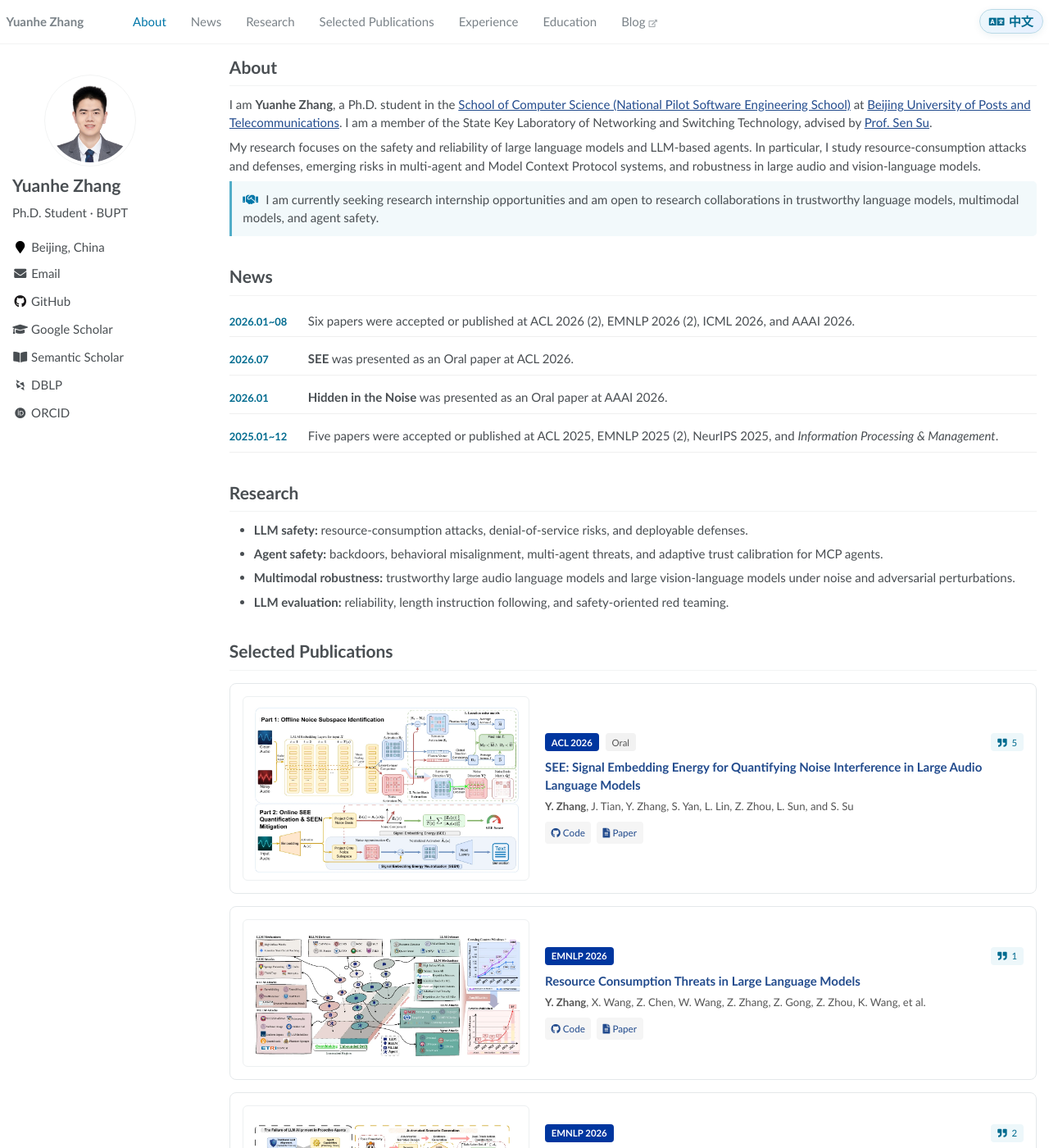
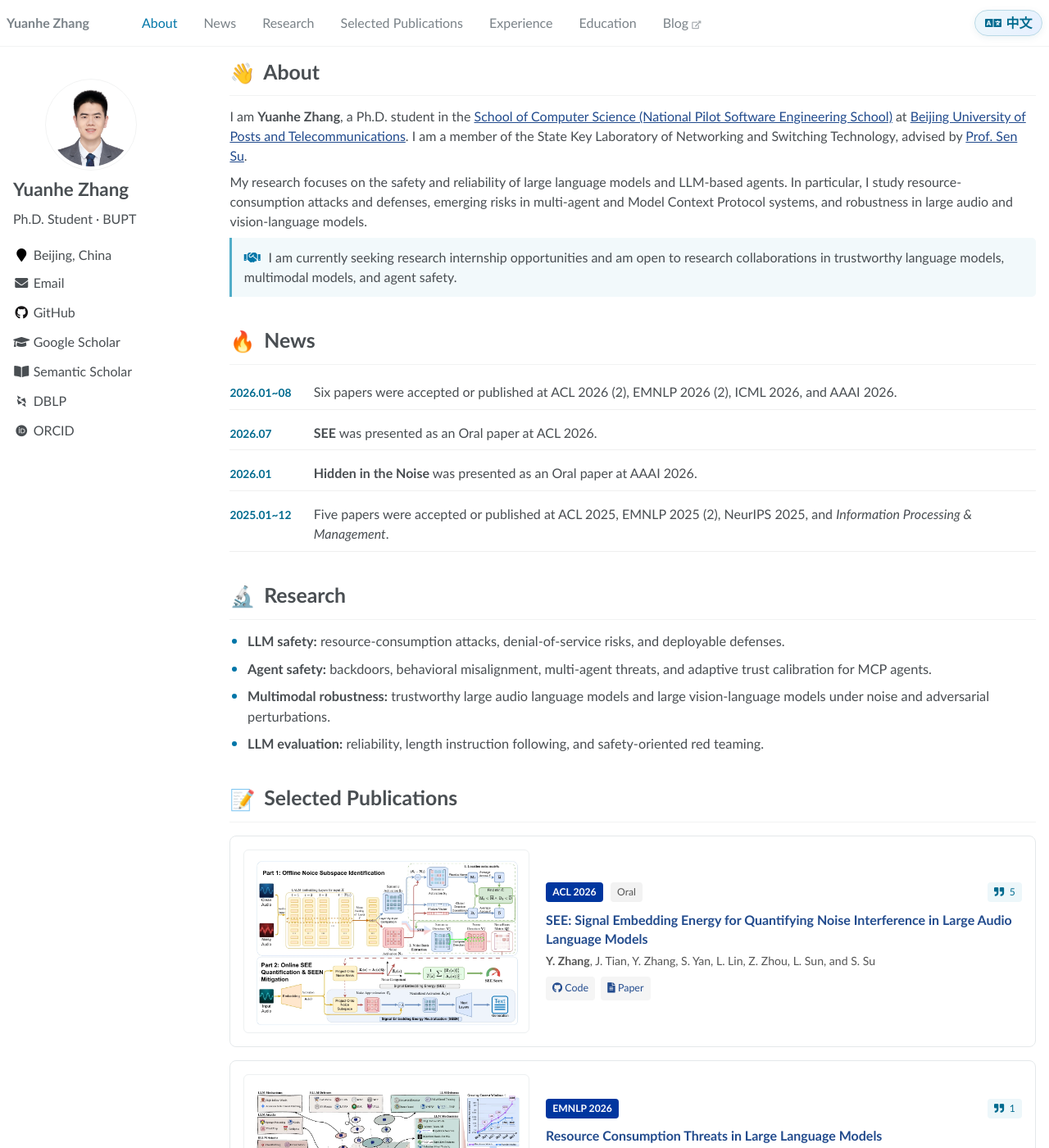
Before and after one commit to shuita2333/CV, a Jekyll site: the page built from _pages/about.md, in a window 1280 px wide and 1400 px high. Shown: the whole window at 82% size. Built offline with Jekyll 4.4.1, drawn with Linux system fonts in a browser that asks for light colours; some web fonts are replaced.

Commit message:
Add section icons and enlarge typography

```diff
--- a/_pages/about.md
+++ b/_pages/about.md
@@ -7,6 +7,7 @@ author_profile: true
 
 <section id="about" class="cv-section anchor-section" aria-labelledby="about-heading">
   <h1 id="about-heading">
+    <span class="section-icon" aria-hidden="true">👋</span>
     <span data-lang="en">About</span>
     <span data-lang="zh" hidden>关于</span>
   </h1>
@@ -26,6 +27,7 @@ author_profile: true
 
 <section id="news" class="cv-section anchor-section" aria-labelledby="news-heading">
   <h1 id="news-heading">
+    <span class="section-icon" aria-hidden="true">🔥</span>
     <span data-lang="en">News</span>
     <span data-lang="zh" hidden>最新动态</span>
   </h1>
@@ -39,6 +41,7 @@ author_profile: true
 
 <section id="research" class="cv-section anchor-section" aria-labelledby="research-heading">
   <h1 id="research-heading">
+    <span class="section-icon" aria-hidden="true">🔬</span>
     <span data-lang="en">Research</span>
     <span data-lang="zh" hidden>研究方向</span>
   </h1>
@@ -64,6 +67,7 @@ author_profile: true
 
 <section id="publications" class="cv-section anchor-section" aria-labelledby="publications-heading">
   <h1 id="publications-heading">
+    <span class="section-icon" aria-hidden="true">📝</span>
     <span data-lang="en">Selected Publications</span>
     <span data-lang="zh" hidden>代表性论文</span>
   </h1>
@@ -72,6 +76,7 @@ author_profile: true
 
 <section id="experience" class="cv-section anchor-section" aria-labelledby="experience-heading">
   <h1 id="experience-heading">
+    <span class="section-icon" aria-hidden="true">💼</span>
     <span data-lang="en">Research Experience</span>
     <span data-lang="zh" hidden>实习经历</span>
   </h1>
@@ -83,6 +88,7 @@ author_profile: true
 
 <section id="education" class="cv-section anchor-section" aria-labelledby="education-heading">
   <h1 id="education-heading">
+    <span class="section-icon" aria-hidden="true">🎓</span>
     <span data-lang="en">Education</span>
     <span data-lang="zh" hidden>教育经历</span>
   </h1>
@@ -94,6 +100,7 @@ author_profile: true
 
 <section id="projects" class="cv-section anchor-section" aria-labelledby="projects-heading">
   <h1 id="projects-heading">
+    <span class="section-icon" aria-hidden="true">💻</span>
     <span data-lang="en">Projects</span>
     <span data-lang="zh" hidden>项目</span>
   </h1>
@@ -105,6 +112,7 @@ author_profile: true
 
 <section id="service" class="cv-section anchor-section" aria-labelledby="service-heading">
   <h1 id="service-heading">
+    <span class="section-icon" aria-hidden="true">🤝</span>
     <span data-lang="en">Academic Service</span>
     <span data-lang="zh" hidden>学术服务</span>
   </h1>
@@ -120,6 +128,7 @@ author_profile: true
 
 <section id="contact" class="cv-section anchor-section" aria-labelledby="contact-heading">
   <h1 id="contact-heading">
+    <span class="section-icon" aria-hidden="true">✉️</span>
     <span data-lang="en">Contact</span>
     <span data-lang="zh" hidden>联系方式</span>
   </h1>
--- a/assets/css/main.scss
+++ b/assets/css/main.scss
@@ -110,6 +110,7 @@ h1:before, .anchor:before {
 
 /* Yuanhe Zhang single-page CV customizations */
 html {
+  font-size: 16px;
   scroll-behavior: smooth;
 }
 
@@ -127,6 +128,16 @@ html {
 
 .cv-section:first-child h1 {
   margin-top: 0;
+}
+
+.cv-section > h1 {
+  font-size: 1.55rem;
+}
+
+.section-icon {
+  display: inline-block;
+  margin-right: .3rem;
+  vertical-align: -.05em;
 }
 
 .masthead__menu {
@@ -193,12 +204,23 @@ html {
   border-radius: 50%;
 }
 
-.research-list {
+.research-list,
+.compact-cv-list {
+  font-size: 1.02rem;
   margin-bottom: 1.25rem;
+  margin-left: 0;
+  padding-inline-start: 1.35rem;
 }
 
-.research-list li {
+.research-list li,
+.compact-cv-list li {
   margin-bottom: .45rem;
+}
+
+.research-list li::marker,
+.compact-cv-list li::marker {
+  color: #0076a8;
+  font-size: 1.1em;
 }
 
 .section-note {
@@ -417,13 +439,11 @@ html {
 }
 
 .compact-cv-list {
-  font-size: .92rem;
   list-style: disc;
-  margin: 0 0 1.25rem 1.15rem;
+  margin-top: 0;
 }
 
 .compact-cv-list li {
-  margin-bottom: .4rem;
   padding-left: .15rem;
 }
 
```
